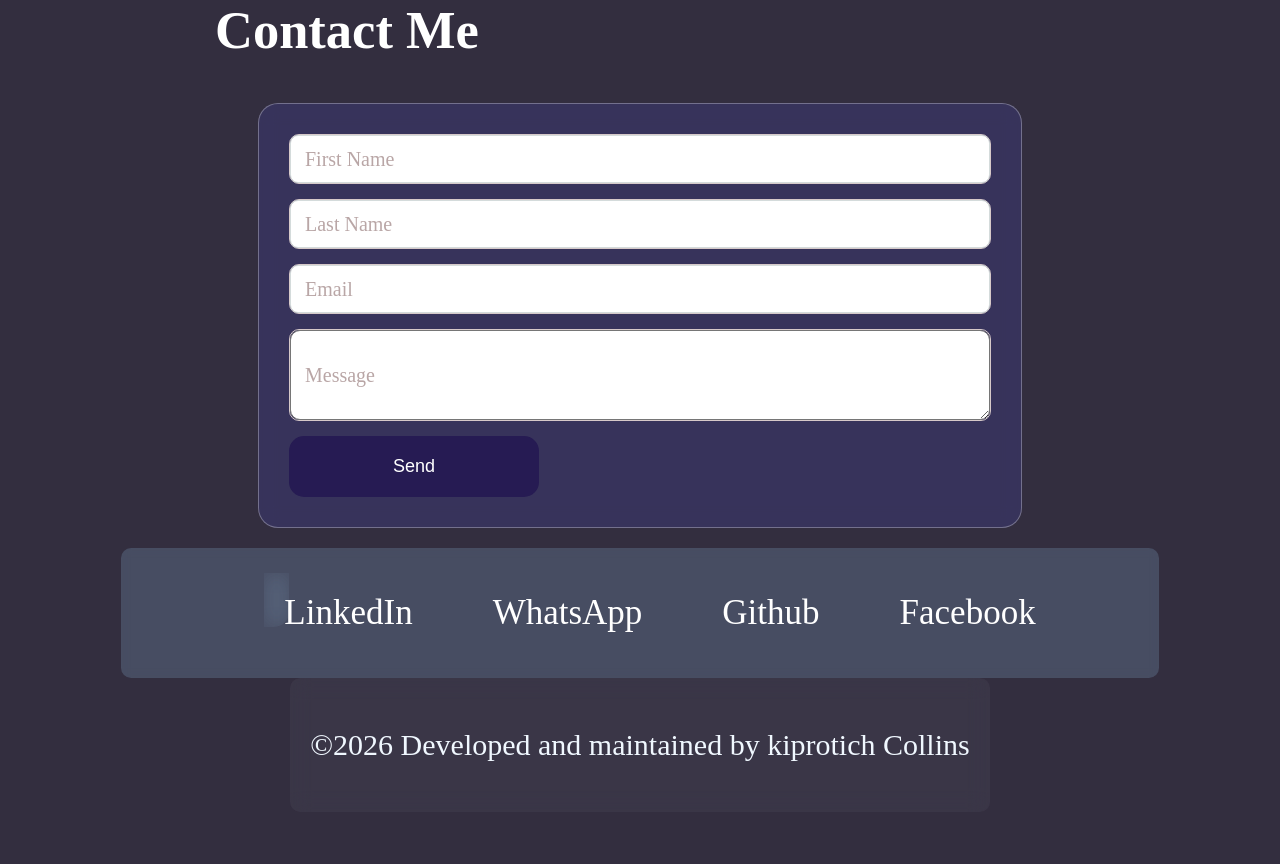
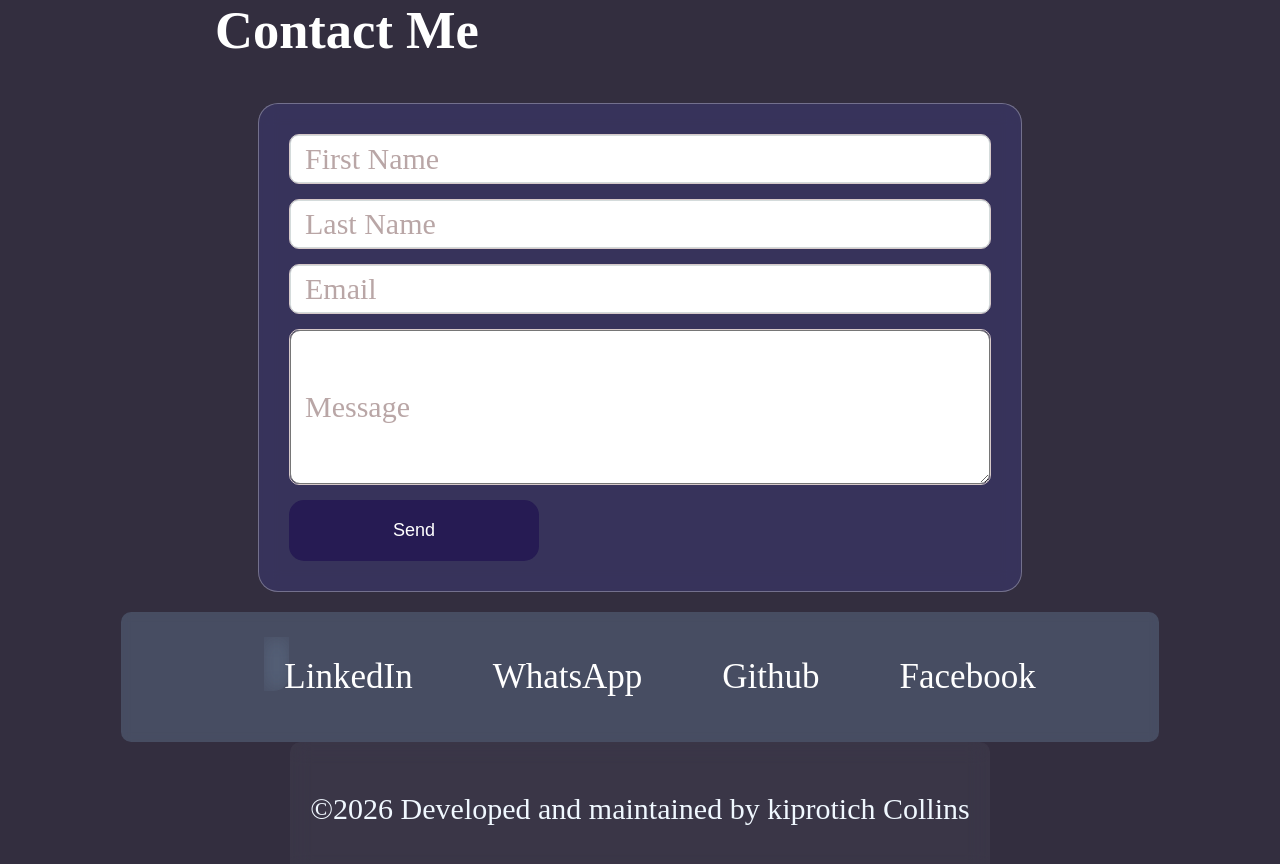
Before and after one commit to Collinskiprotich2069/portfolio-web-frontend, a React (Vite) app: page / in a window 1280 px wide. Shown: the part 1460-2324 px from the top of the page. Before the commit the page ends 2280 px from the top, so only its background shows below. Built offline with nearby package versions, Linux system fonts and the light colour scheme; no server answers.

Commit message:
Increasing the font size

```diff
--- a/src/styles/ContactForm.css
+++ b/src/styles/ContactForm.css
@@ -30,7 +30,7 @@ justify-self: center;
 
 label {
     color: #fff;
-    font-size: 20px;
+    font-size: 30px;
     position: absolute;
     top: 50%;
     left: 10px;
@@ -47,7 +47,7 @@ input {
     border-radius: 8px;
     width: 100%;
     padding: 14px 10px;
-    font-size: 16px;
+    font-size: 35px;
     border: 1px solid rgb(212, 219, 219);
     outline: none;
     height: 30px;
@@ -56,7 +56,7 @@ input {
 input:focus+label,
 input:valid+label {
     top: -1px;
-    font-size: 14px;
+    font-size: 20px;
     color: rgb(21, 21, 34);
     font-family: sans-serif;
 }
@@ -64,13 +64,13 @@ input:valid+label {
 textarea {
     background-color: white;
     border-radius: 10px;
-    font-size: 16px;
+    font-size: 30px;
 }
 
 textarea:focus+label,
 textarea:valid+label {
     top: -1px;
-    font-size: 14px;
+    font-size: 20px;
     color: rgb(21, 21, 34);
     font-family: sans-serif;
 
```
